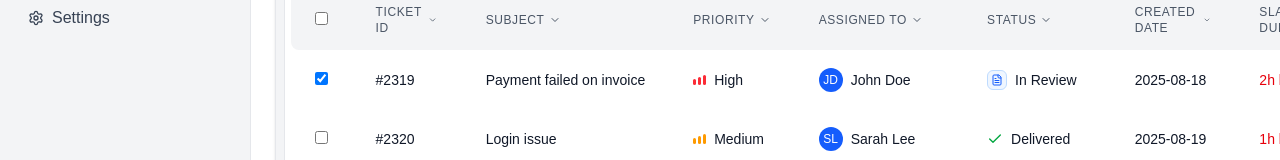
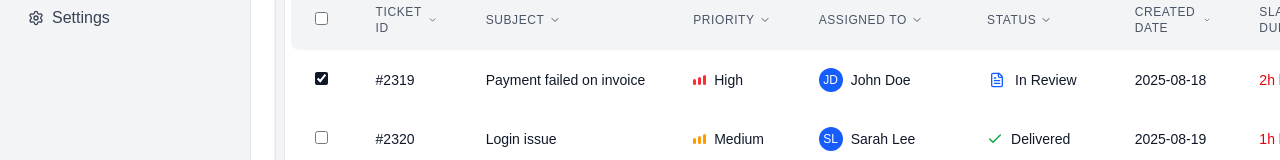
Before and after one commit to Mikdad-mk/analyitics-page, a Next.js app: page / in a window 1280 px wide. Shown: the part 936-1096 px from the top of the page. Built offline with nearby package versions, Linux system fonts and the light colour scheme; a web font is replaced by a local one.

Commit message:
updated something

```diff
--- a/src/app/page.tsx
+++ b/src/app/page.tsx
@@ -26,6 +26,7 @@ import {
   Menu,
   Grid3X3,
   LayoutGrid,
+  ClipboardList,
   Ticket,
   Puzzle,
   ChevronRight,
@@ -381,7 +382,7 @@ export default function Dashboard() {
               <div className="flex items-center justify-between mb-2 sm:mb-3 pl-2 sm:pl-3">
                 <h3 className="text-xs sm:text-sm font-medium text-gray-700">Latest Updates</h3>
                 <button className="p-1.5 sm:p-2 rounded-md hover:bg-gray-200/60 text-gray-600">
-                  <MoreHorizontal className="w-3 h-3 sm:w-4 sm:h-4" />
+                  <ClipboardList className="w-3 h-3 sm:w-4 sm:h-4" />
                 </button>
               </div>
               <div className="bg-white rounded-xl border border-gray-200 p-2 sm:p-3 flex-1 flex flex-col overflow-hidden">
@@ -497,7 +498,7 @@ export default function Dashboard() {
                     <thead className="bg-gray-100 text-gray-600 ">
                   <tr>
                       <th className="px-3 sm:px-6 py-2 sm:py-3.5 text-left text-xs font-medium uppercase tracking-wider rounded-l-lg">
-                      <input type="checkbox" className="rounded border-gray-300" />
+                      <input type="checkbox" className="rounded-md border-gray-300 accent-gray-900" />
                     </th>
                       <th className="px-3 sm:px-6 py-2 sm:py-3.5 text-left text-xs font-medium uppercase tracking-wider">
                       <div className="flex items-center space-x-1">
@@ -554,7 +555,7 @@ export default function Dashboard() {
                   {slaTickets.map((ticket, index) => (
                     <tr key={index} className="hover:bg-gray-50">
                       <td className="px-3 sm:px-6 py-3 sm:py-4 whitespace-nowrap">
-                        <input type="checkbox" className="rounded border-gray-300" defaultChecked={index === 0} />
+                        <input type="checkbox" className="rounded-md border-gray-300 accent-gray-900" defaultChecked={index === 0} />
                       </td>
                       <td className="px-3 sm:px-6 py-3 sm:py-4 whitespace-nowrap text-xs sm:text-sm font-medium text-gray-900">{ticket.id}</td>
                       <td className="px-3 sm:px-6 py-3 sm:py-4 whitespace-nowrap text-xs sm:text-sm text-gray-900">{ticket.subject}</td>
@@ -591,8 +592,8 @@ export default function Dashboard() {
                       <td className="px-3 sm:px-6 py-3 sm:py-4 whitespace-nowrap">
                         <div className="flex items-center space-x-2">
                           {ticket.status === 'In Review' && (
-                            <span className="inline-flex items-center justify-center w-5 h-5 rounded-md border border-blue-200 bg-blue-50">
-                              <FileText className="w-3 h-3 text-blue-600" />
+                            <span className="inline-flex items-center justify-center w-5 h-5 rounded-md ">
+                              <FileText className="w-4 h-4 text-blue-600" />
                             </span>
                           )}
                           {ticket.status === 'Delivered' && (
```
